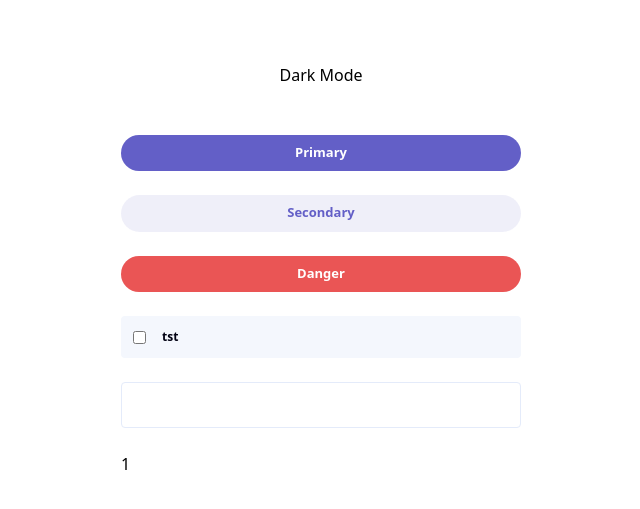
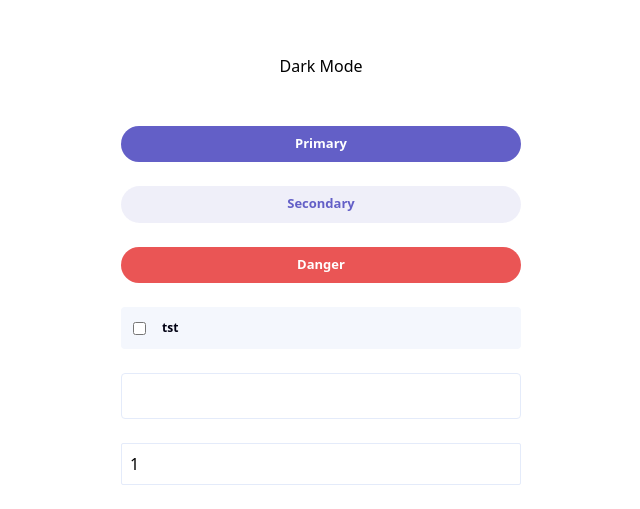
Before and after one commit to Krymancer/kanban-task-management, a Next.js app: page / in a window 1280 px wide. Shown: the part 135-644 px from the top of the page, without its empty margins (319-959 px from the left). Built offline with nearby package versions, Linux system fonts and the light colour scheme.

Commit message:
finish dropdown component

```diff
--- a/src/components/Dropdown.tsx
+++ b/src/components/Dropdown.tsx
@@ -16,13 +16,13 @@ export default function Dropdown(props: DropdownProps) {
 
   return (
     <div className="bg-white dark:bg-very-dark-gray relative">
-      <div>
-        <button onClick={() => setIsOpened(!isOpened)}>{props.selected?.label}</button>
-      </div>
+      <button className="border border-lines-light w-full py-2 flex items-start px-2 dark:border-lines-dark rounded-sm dark:text-white" onClick={() => setIsOpened(!isOpened)}>
+        <div>{props.selected?.label}</div>
+      </button>
       {isOpened && (
-        <div className="origin-top-right absolute right-0 mt-2 rounded-md shadow-lg bg-white ring-1 ring-black ring-opacity-5 w-full">
+        <div className="origin-top-right absolute right-0 mt-2 rounded-md shadow-lg bg-white ring-1 ring-black ring-opacity-5 w-full dark:bg-very-dark-gray dark:text-medium-gray">
           {props.items.map((item) => (
-            <div key={item.value}>
+            <div key={item.value} className="px-2 py-2">
               <button onClick={() => {props.onChange(item); setIsOpened(false)}}>{item.label}</button>
             </div>
           ))}
```
Also changed, not shown: 1 other file (tests, documents, lock files or other folders).
